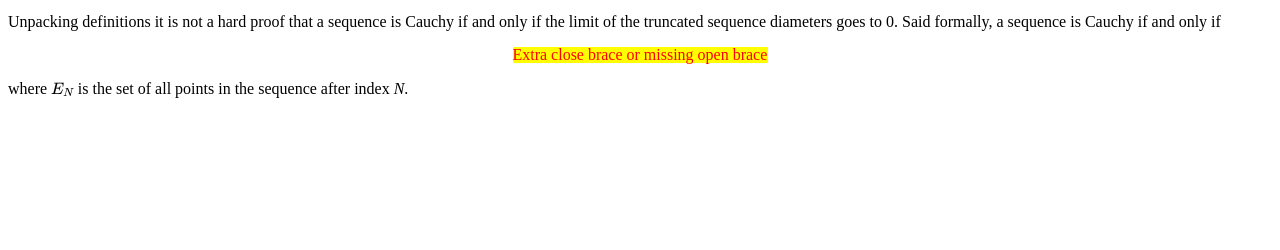
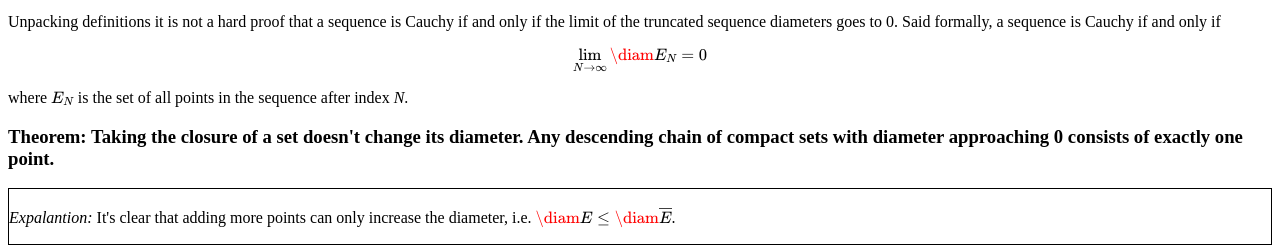
Before and after one commit to axiomtutor/una, a plain HTML site: page html/notes/rudin_principles/ch3.html in a window 1280 px wide. Shown: the part 2060-2310 px from the top of the page. Before the commit the page ends 2174 px from the top, so only its background shows below. Drawn offline with nearby package versions, Linux system fonts and the light colour scheme.

Commit message:
ch3 rudin

```diff
--- a/html/notes/rudin_principles/ch3.html
+++ b/html/notes/rudin_principles/ch3.html
@@ -122,7 +122,7 @@
     <h2>Cauchy Sequences</h2>
     <div>
       <p>
-        A sequence is <b>Cauchy</b> if \((\forall \varepsilon\in\mathbb R^+)(\exists N\in \mathbb Z^+)(\forall n\in mathbb Z^+,n\geq N)(d(p_n,p_m)< \varepsilon)\).  This effectively means the points get infinitely close to each other.
+        A sequence is <b>Cauchy</b> if \((\forall \varepsilon\in\mathbb R^+)(\exists N\in \mathbb Z^+)(\forall n\in \mathbb Z^+,n\geq N)(d(p_n,p_m)< \varepsilon)\).  This effectively means the points get infinitely close to each other.
       </p>
       <p>
         We call the <b>diameter</b> the sup over all the distances in a set.  Viwewed geometrically in the plane it's like taking the smallest circle that encompasses all the points, and using its diameter.
@@ -130,10 +130,18 @@
       <p>
         Unpacking definitions it is not a hard proof that a sequence is Cauchy if and only if the limit of the truncated sequence diameters goes to 0.  Said formally, a sequence is Cauchy if and only if
 
-        $$ \displaystyle \lim_{N\rightarrow \infty}\diam E_N} = 0 $$
+        $$ \displaystyle \lim_{N\rightarrow \infty}\diam E_N = 0 $$
 
         where \(E_N\)  is the set of all points in the sequence after index <i>N</i>.
       </p>
+      <div>
+        <h3>Theorem: Taking the closure of a set doesn't change its diameter.  Any descending chain of compact sets with diameter approaching 0 consists of exactly one point.</h3>
+        <div class="sol">
+          <p>
+              <i>Expalantion: </i> It's clear that adding more points can only increase the diameter, i.e. \(\diam E \leq \diam \overline E\).
+          </p>
+        </div>
+      </div>
     </div>
 
 
```
